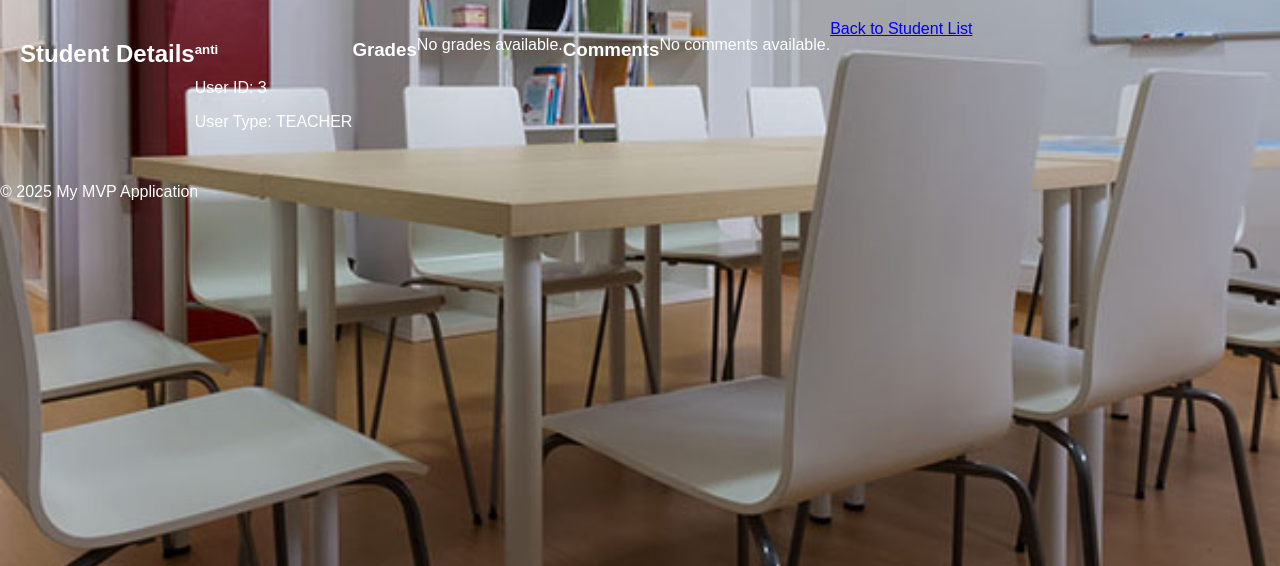
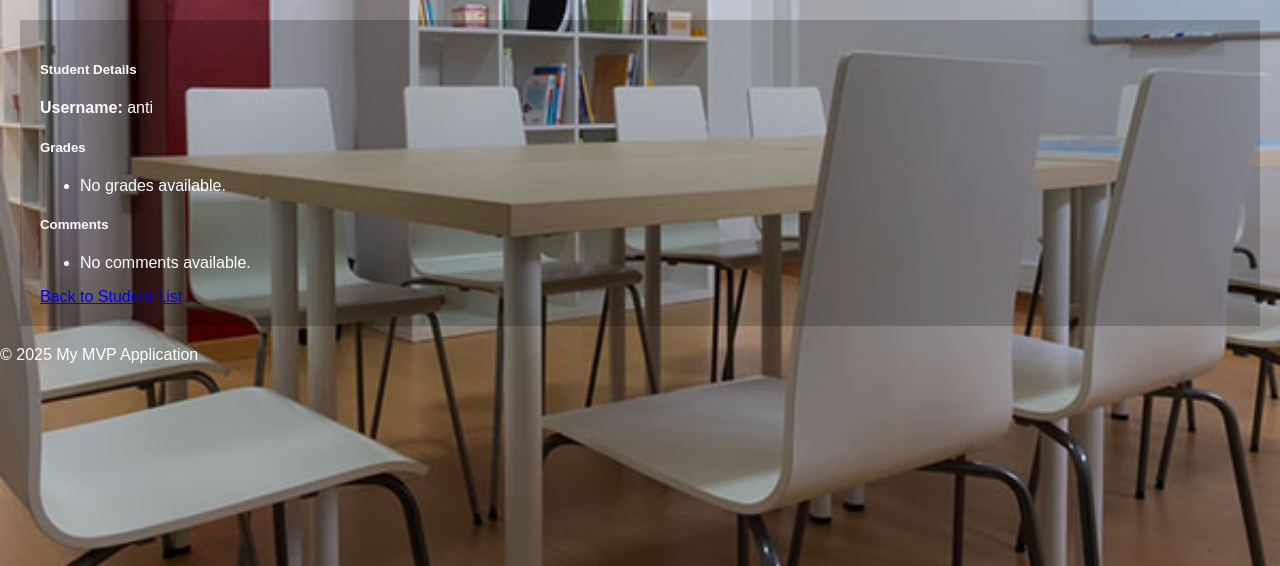
Before and after one commit to zsbati/mvp3, a Flask app: page /view_student_page/3 in a window 1280 px wide. Shown: the part 168-734 px from the top of the page. Run offline with Flask 3, Linux system fonts and the light colour scheme; a user stored in the database is signed in; parts of the project's set-up code (start-up, migrations or seed data) failed here and were passed over.

Commit message:
Inspector's view of students complete.

```diff
--- a/static/css/style.css
+++ b/static/css/style.css
@@ -98,3 +98,9 @@
     background-color: #2196F3; /* Blue */
     border: 1px solid #1976D2;
 }
+
+.container .card {
+    display: block !important;
+    float: none !important;
+    width: 100% !important;
+}
--- a/templates/view_student_page.html
+++ b/templates/view_student_page.html
@@ -4,20 +4,24 @@
 {% block title %}Student Details{% endblock %}
 
 {% block content %}
-<div class="container">
-    <h2>Student Details</h2>
-    <div class="card">
+<div class="teacher_student_container">
+    <!-- Student Details Section -->
+    <div class="card mb-4 shadow-sm">
+        <div class="card-header bg-primary text-white">
+            <h5 class="mb-0">Student Details</h5>
+        </div>
         <div class="card-body">
-            <h5 class="card-title">{{ student.username }}</h5>
-            <p class="card-text">User ID: {{ student.id }}</p>
-            <p class="card-text">User Type: {{ student.user_type.name }}</p>
-            <!-- Add more fields as necessary -->
+            <p class="card-text"><strong>Username:</strong> {{ student.username }}</p>
         </div>
     </div>
+
     <!-- Grades Section -->
-    <h3>Grades</h3>
+    <div class="card mb-4 shadow-sm">
+        <div class="card-header bg-success text-white">
+            <h5 class="mb-0">Grades</h5>
+        </div>
+        <ul class="list-group list-group-flush">
             {% if grades %}
-    <ul class="list-group">
                 {% for grade in grades %}
                 <li class="list-group-item">
                     <strong>Subject:</strong> {{ grade.subject }} |
@@ -25,27 +29,33 @@
                     <strong>Date:</strong> {{ grade.date }}
                 </li>
                 {% endfor %}
+            {% else %}
+                <li class="list-group-item">No grades available.</li>
+            {% endif %}
         </ul>
-    {% else %}
-    <p>No grades available.</p>
-    {% endif %}
+    </div>
 
     <!-- Comments Section -->
-    <h3>Comments</h3>
+    <div class="card mb-4 shadow-sm">
+        <div class="card-header bg-info text-white">
+            <h5 class="mb-0">Comments</h5>
+        </div>
+        <ul class="list-group list-group-flush">
             {% if comments %}
-    <ul class="list-group">
                 {% for comment in comments %}
                 <li class="list-group-item">
-            <strong>From:</strong> {{ comment.teacher.username }} |
-            <strong>Comment:</strong> {{ comment.content }} |
-            <strong>Timestamp:</strong> {{ comment.timestamp }}
+                    <strong>From:</strong> {{ comment.teacher.username }}<br>
+                    <strong>Comment:</strong> {{ comment.content }}<br>
+                    <strong>Timestamp:</strong> {{ comment.timestamp.strftime('%Y-%m-%d %H:%M') }}
                 </li>
                 {% endfor %}
+            {% else %}
+                <li class="list-group-item">No comments available.</li>
+            {% endif %}
         </ul>
-    {% else %}
-    <p>No comments available.</p>
-    {% endif %}
+    </div>
 
+    <!-- Back Button -->
     <a href="{{ url_for('inspector_students') }}" class="btn btn-secondary mt-3">Back to Student List</a>
 </div>
 {% endblock %}
```
Lines whose indentation alone changed are shown as unchanged.
